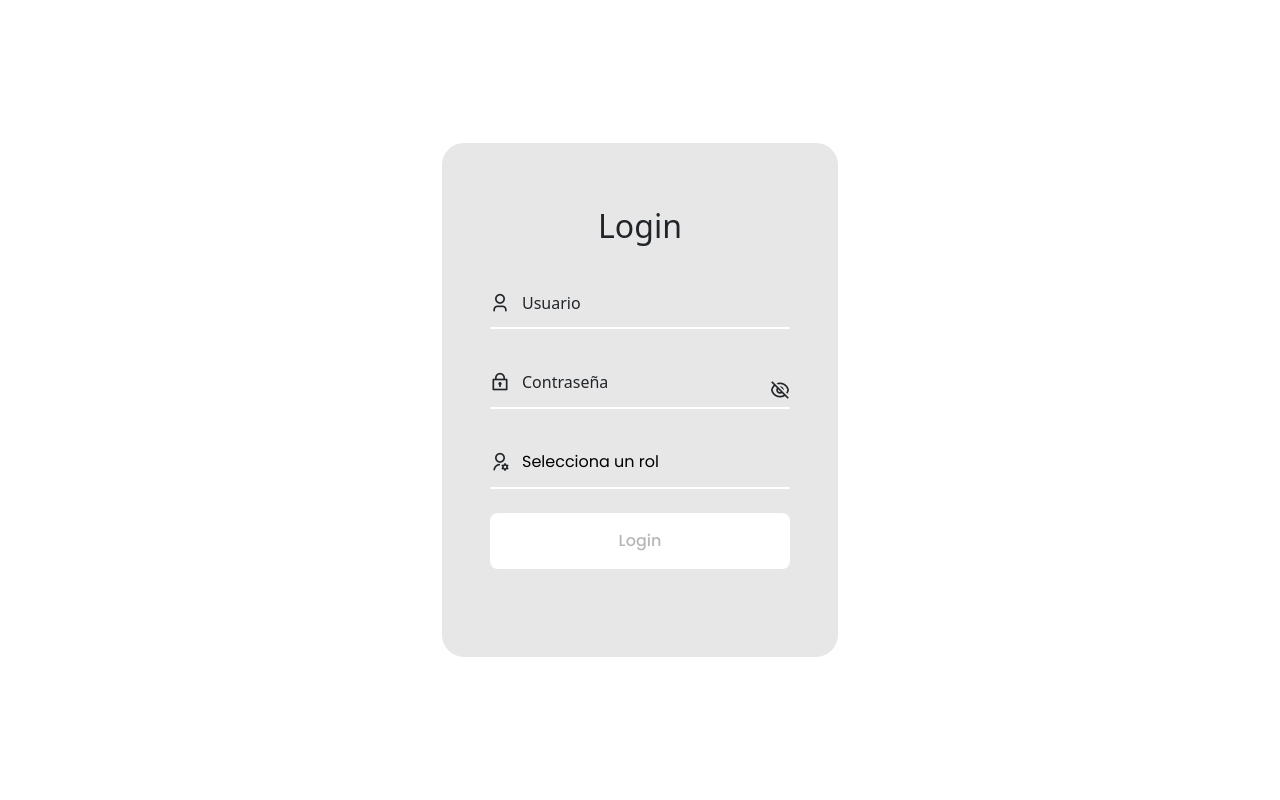
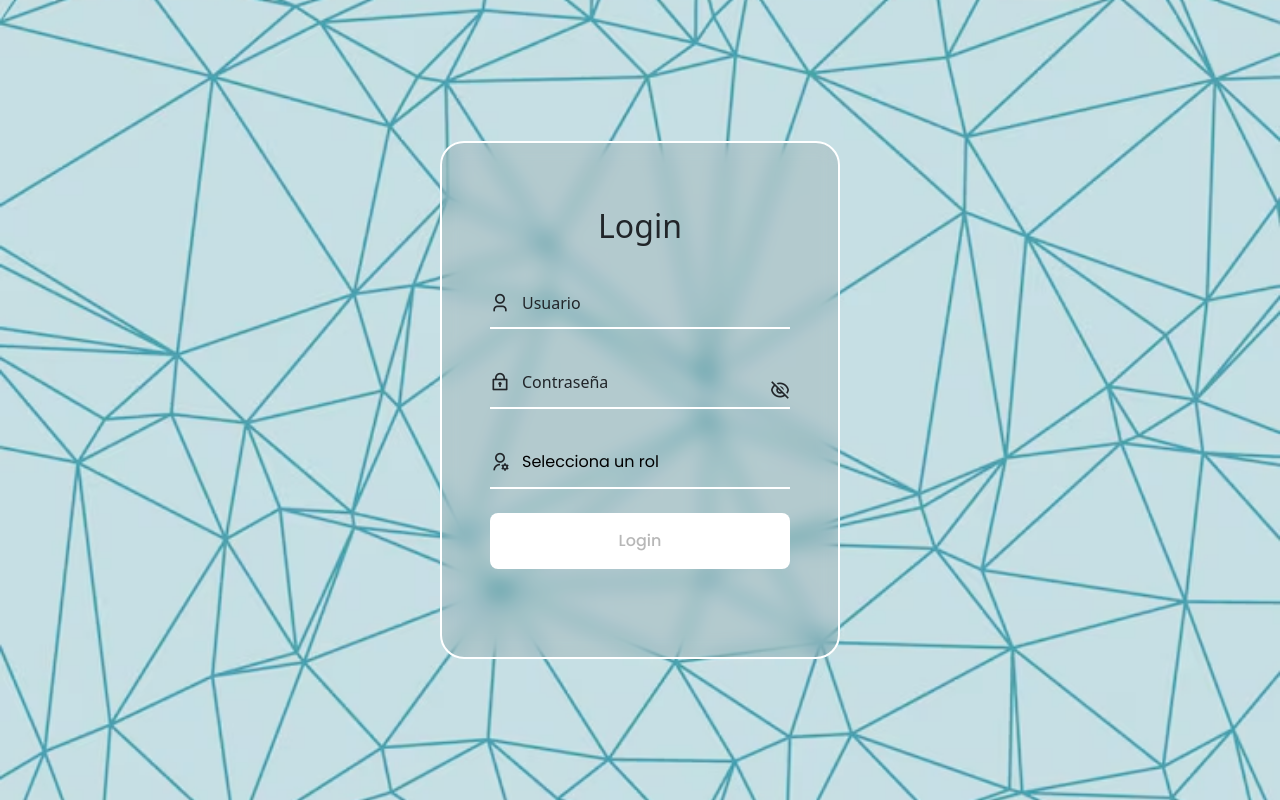
Before and after one commit to migcabvid/PI-Incidencias-Frontend, an Angular app: page /login in a window 1280 px wide. Built offline with nearby package versions, Linux system fonts and the light colour scheme.

Commit message:
añadida imagen de fondo

```diff
--- a/src/app/login/login.component.css
+++ b/src/app/login/login.component.css
@@ -41,6 +41,10 @@
   display: grid;
   align-items: center;
   justify-items: center;
+  background-image: url('../assets/images/fondo.png');
+  background-size: cover;
+  background-position: center;
+  background-repeat: no-repeat;
 }
 
 .login__img {
```
Also changed, not shown: src/app/assets/images/fondo.png (added).
